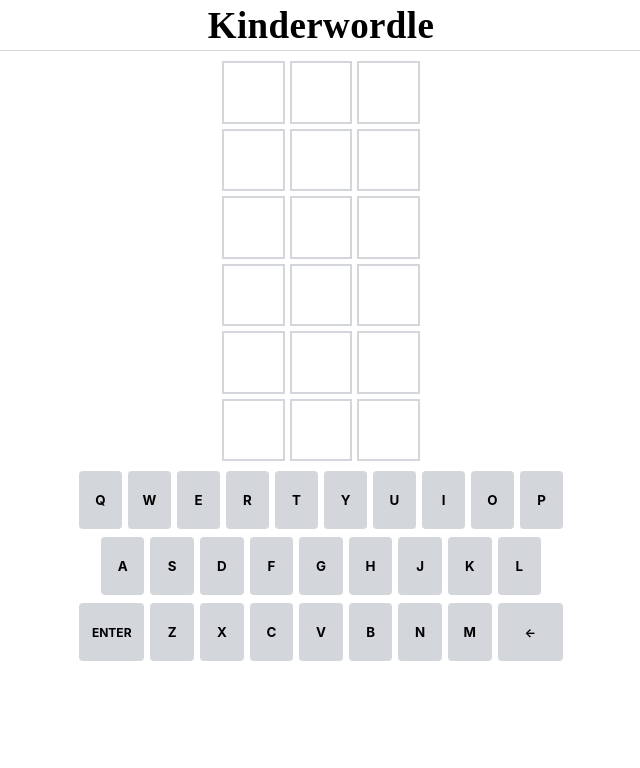
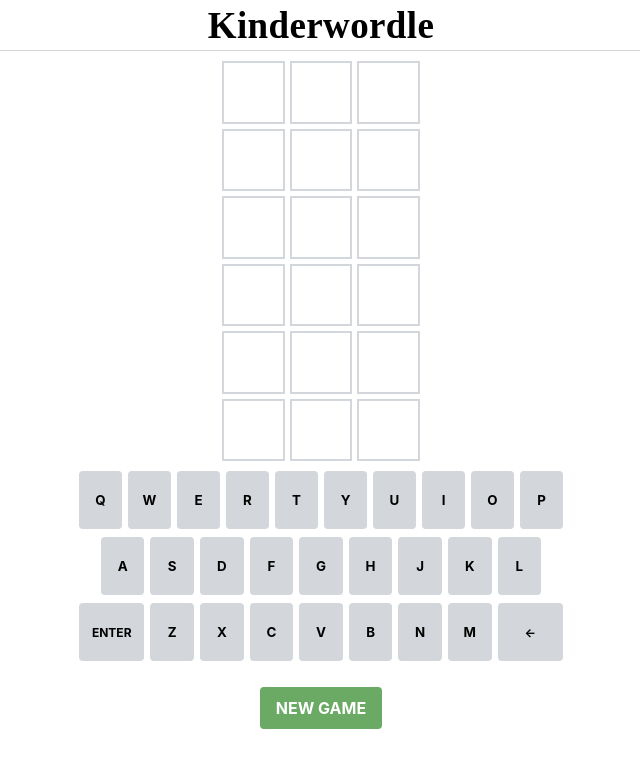
Before and after one commit to rossta/react-kinderwordle, a React (Create React App) app: page / in a window 1280 px wide. Shown: the top 768 px of the page, without its empty margins (319-959 px from the left). Built offline with nearby package versions, Linux system fonts and the light colour scheme.

Commit message:
Show new game button

```diff
--- a/src/components/Game/Game.jsx
+++ b/src/components/Game/Game.jsx
@@ -395,7 +395,9 @@ export default function Game() {
           onKey={handleKey}
           fade={winner}
         />
-        {winner && <NewGameButton onClick={resetGame} />}
+      </div>
+      <div className='actions'>
+        <NewGameButton onClick={resetGame} />
       </div>
     </Secret.Provider>
   );
--- a/src/index.css
+++ b/src/index.css
@@ -417,27 +417,27 @@ button[data-state='absent'] {
   color: var(--key-evaluated-text-color);
 }
 
+.actions {
+  width: 100%;
+  display: flex;
+  justify-content: center;
+}
+
 .cta-button {
   font-family: inherit;
   font-weight: bold;
-  border: 0;
-  padding: 0;
-  margin: 0 6px 0 0;
-  height: 58px;
-  border-radius: 4px;
   cursor: pointer;
   user-select: none;
   background-color: var(--color-correct);
   color: var(--color-tone-7);
   text-transform: uppercase;
-  display: flex;
-  justify-content: center;
-  align-items: center;
-  position: absolute;
-  padding: 0 15px;
-  bottom: 75px;
-  left: 0;
-  right: 0px;
-  margin: 0 auto;
-  width: 150px;
+  margin: 1em auto;
+  display: inline-block;
+  outline: 0;
+  border: 0;
+  cursor: pointer;
+  border-radius: 4px;
+  padding: 8px 16px;
+  font-size: 16px;
+  line-height: 26px;
 }
```
